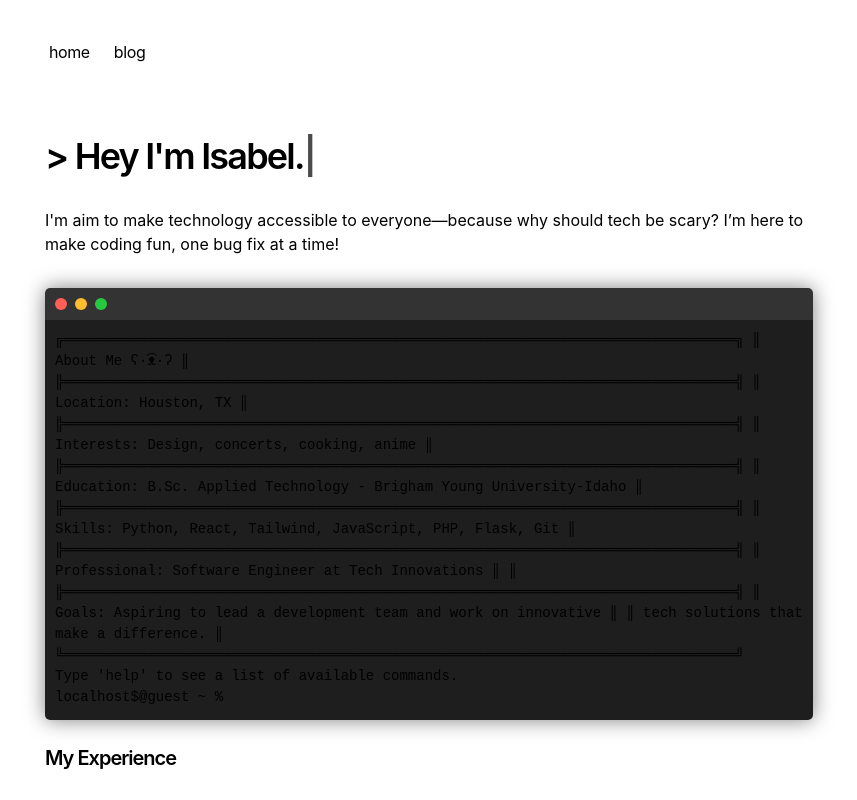
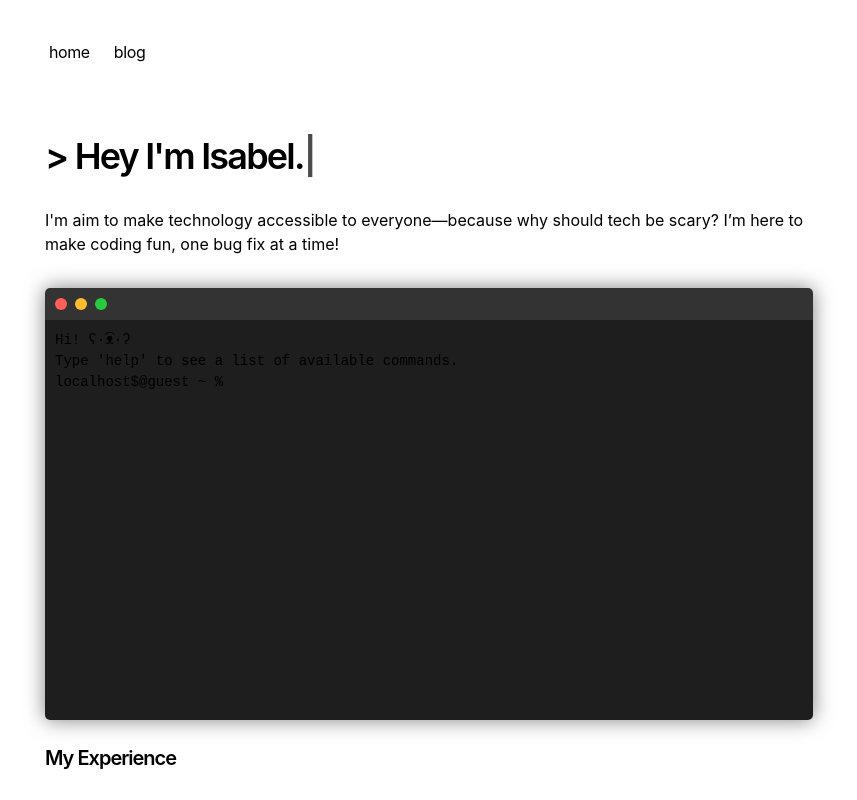
Before and after one commit to isabelaranguren/portfolio, a Next.js app: page / in a window 1280 px wide. Shown: the top 800 px of the page, without its empty margins (211-1068 px from the left). Built offline with nearby package versions, Linux system fonts and the light colour scheme.

Commit message:
fix imports

```diff
--- a/app/components/terminal/Terminal.tsx
+++ b/app/components/terminal/Terminal.tsx
@@ -1,7 +1,7 @@
 "use client";
 import React, { useState, useRef, useEffect } from "react";
 import { commands } from "./commands";
-import "./Terminal.css";
+import "./terminal.css";
 
 const Terminal = () => {
   const [inputVal, setInputVal] = useState("");
@@ -9,26 +9,7 @@ const Terminal = () => {
   const [domain, setDomain] = useState("");
   const inputRef = useRef<HTMLInputElement>(null);
   // Define your ASCII art banner
-  const banner = `
-
-╔════════════════════════════════════════════════════════════════════════════════╗
-║                                 About Me    ʕ·͡ᴥ·ʔ                              ║
-╠════════════════════════════════════════════════════════════════════════════════╣
-║ Location:         Houston, TX                                                  ║
-╠════════════════════════════════════════════════════════════════════════════════╣
-║ Interests:        Design, concerts, cooking, anime                             ║
-╠════════════════════════════════════════════════════════════════════════════════╣
-║ Education:        B.Sc. Applied Technology - Brigham Young University-Idaho    ║
-╠════════════════════════════════════════════════════════════════════════════════╣
-║ Skills:           Python, React, Tailwind, JavaScript, PHP, Flask, Git         ║
-╠════════════════════════════════════════════════════════════════════════════════╣
-║ Professional:     Software Engineer at Tech Innovations                        ║                                        ║
-╠════════════════════════════════════════════════════════════════════════════════╣
-║ Goals:           Aspiring to lead a development team and work on innovative    ║
-║                  tech solutions that make a difference.                        ║
-╚════════════════════════════════════════════════════════════════════════════════╝
-
-  `;
+  const banner = `Hi! ʕ·͡ᴥ·ʔ `;
   useEffect(() => {
     const initialMessage = `Type 'help' to see a list of available commands.`;
     setDomain(window.location.hostname);
```
